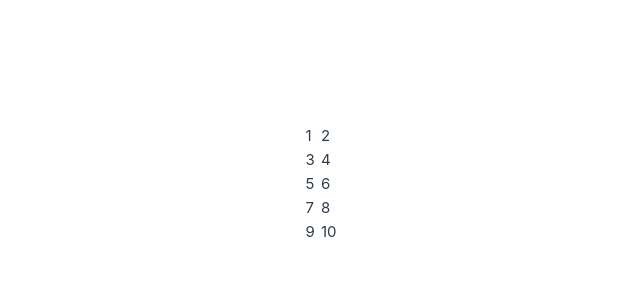
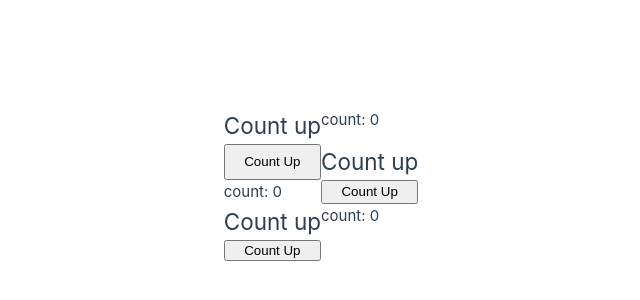
Before and after one commit to 2630-Daichi-Inoue/vue-lesson, a Vue app: page / in a window 1280 px wide. Shown: the part 216-516 px from the top of the page, without its empty margins (319-959 px from the left). Built offline with nearby package versions, Linux system fonts and the light colour scheme.

Commit message:
lesson 55

```diff
--- a/src/App.vue
+++ b/src/App.vue
@@ -1,6 +1,8 @@
 <script setup>
-  import { ref } from 'vue'
+  import CountUp from './CountUp.vue'
 </script>
 <template>
-  <p v-for="n of 10" :key="n">{{ n }}</p>
+  <CountUp />
+  <CountUp />
+  <CountUp />
 </template>
--- /dev/null
+++ b/src/CountUp.vue
@@ -0,0 +1,10 @@
+<script setup>
+  import { ref } from 'vue'
+  const count = ref(0)
+</script>
+
+<template>
+  <h2>Count up</h2>
+  <p>count: {{ count }}</p>
+  <button @click="count++">Count Up</button>
+</template>
```
